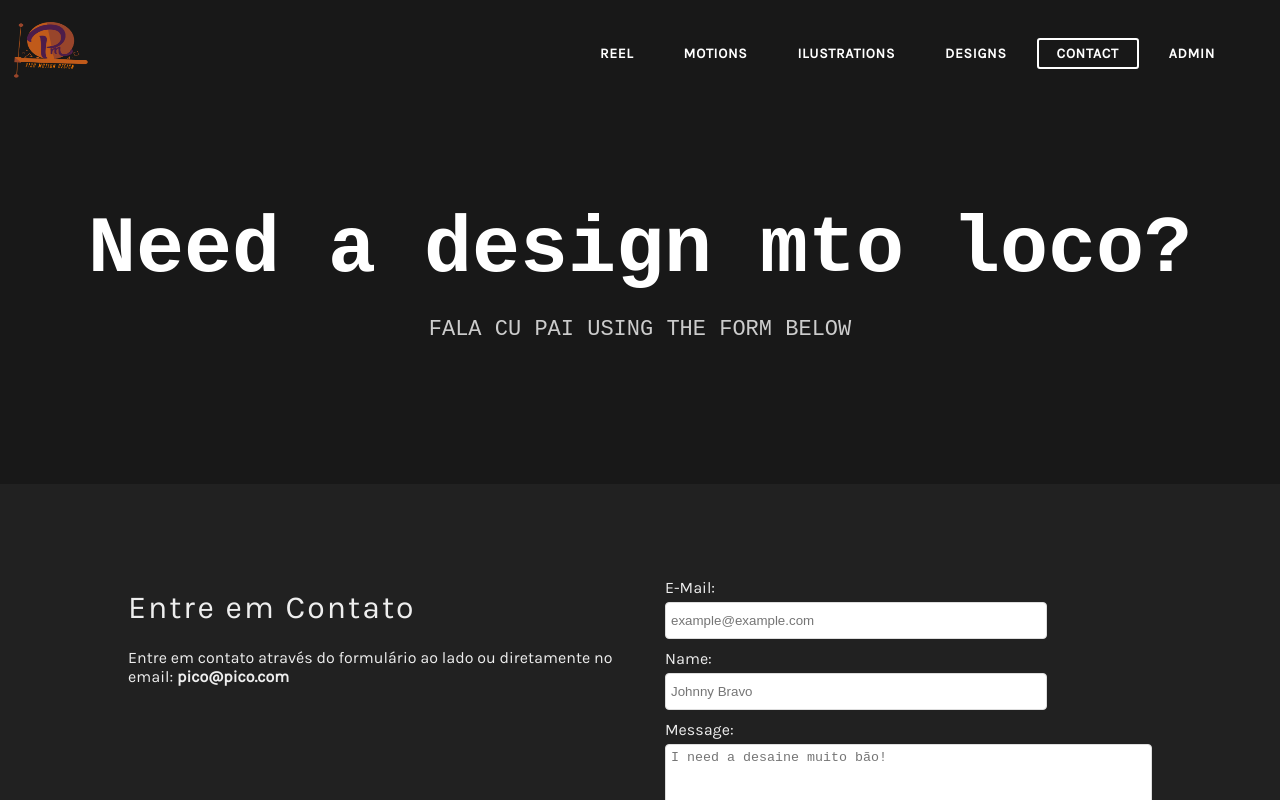
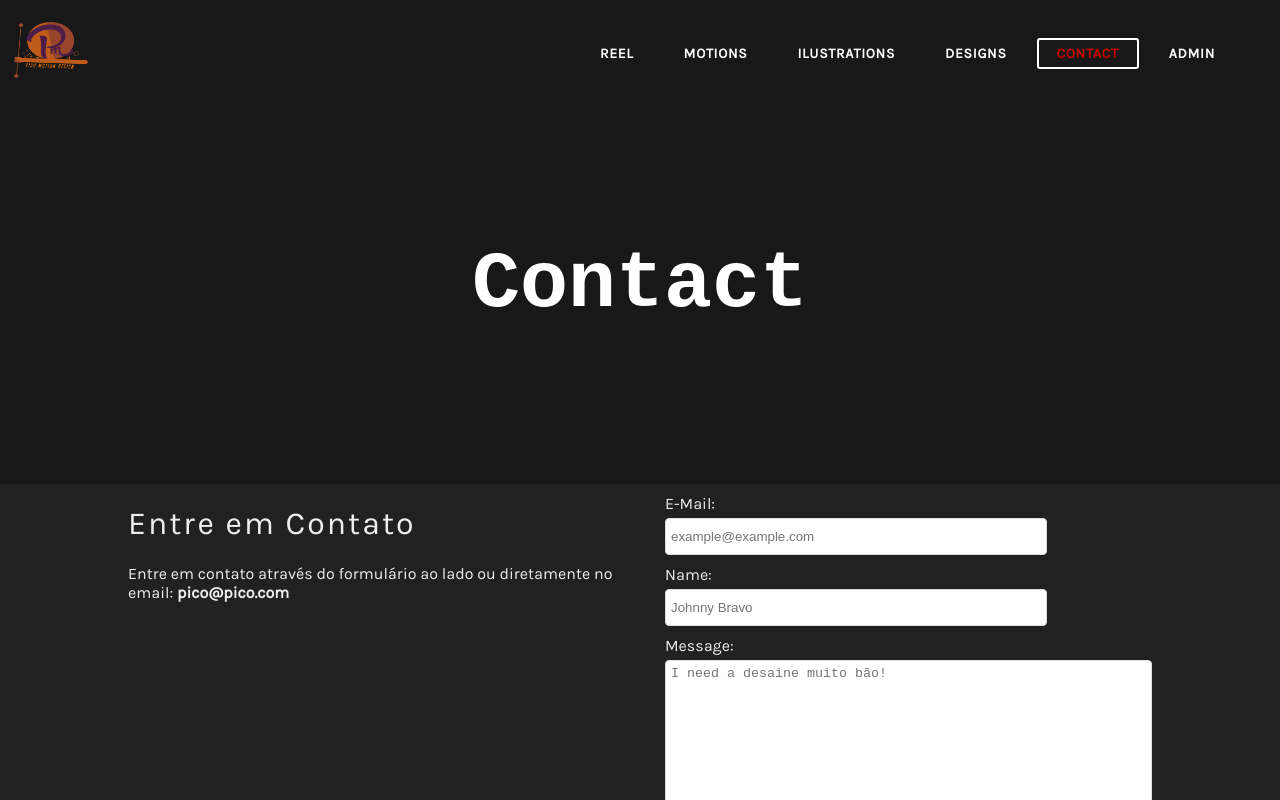
Before and after one commit to luflax/Portfolio-icaro-frontend, a React (Create React App) app: page /contact in a window 1280 px wide. Shown: the top 800 px of the page. Built offline with nearby package versions, Linux system fonts and the light colour scheme.

Commit message:
Mudanças de design pedidas

```diff
--- a/src/pages/contact.jsx
+++ b/src/pages/contact.jsx
@@ -18,8 +18,7 @@ export default props => {
     return (
         <>
             <Banner>
-                <h1>Need a design mto loco?</h1>
-                <h3>Fala cu pai using the form below</h3>
+                <h1>Contact</h1>
             </Banner>
             <div className="pageMargin">
                 <div className="contactMain">
--- a/src/pages/designs.jsx
+++ b/src/pages/designs.jsx
@@ -8,7 +8,6 @@ export default props => (
     <>
         <Banner>
             <h1>Designs</h1>
-            <h3>Aqui fica os convite de festa</h3>
         </Banner>
         <div className="pageMargin">
             <Jobs jobtype='designs'/>
--- a/src/pages/ilustrations.jsx
+++ b/src/pages/ilustrations.jsx
@@ -9,7 +9,6 @@ export default props => (
     <>
         <Banner>
             <h1>Ilustrations</h1>
-            <h3>Rabisco pra carai, pó fala</h3>
         </Banner>
         <div className="pageMargin">
             <Jobs jobtype='ilustrations'/>
--- a/src/pages/motions.css
+++ b/src/pages/motions.css
@@ -1,3 +1,3 @@
 .pageMargin{
-    margin: var(--menu-height) 10% 50px 10%;
+    margin: 0 10% 0 10%;
 }
--- a/src/pages/motions.jsx
+++ b/src/pages/motions.jsx
@@ -11,11 +11,9 @@ export default props => {
     return (
         <>
             <Banner>
-                <h1>Motion Design</h1>
-                <h3>Ó que pica qeu faço ae</h3>
+                <h1>Motions</h1>
             </Banner>
             <div className='pageMargin'>
-                <PageTitle/>
                 <Jobs jobtype='motions'/>
             </div>
             <Footer/>
--- a/src/pages/reel.css
+++ b/src/pages/reel.css
@@ -1,7 +1,12 @@
-.reelContainer h1{
+/*.reelContainer h1{
     text-align: center;
     color: #eee;
     font-size: 2.5em;
     letter-spacing: 2px;
     font-weight: 100;
+}*/
+.reelContainer{
+    border-left: 3px solid #c90000;
+    border-right: 3px solid #c90000;
+    padding: 50px 20px;
 }
--- a/src/pages/reel.jsx
+++ b/src/pages/reel.jsx
@@ -13,16 +13,16 @@ export default props => {
     return (
         <>
             <Banner>
-                <h1>Icaro Silva</h1>
-                <h3>Designer, Motion Designer, Criação de Flyer de Farmácia</h3>
+                <h1>Reel</h1>
             </Banner>
-            <div className="pageMargin reelContainer">
-                <h1>Confira um pouco do meu trabalho</h1>
-                <Video
-                    loop
-                    controls={['PlayPause', 'Seek', 'Time', 'Volume', 'Fullscreen']}>
-                    <source src={ReelVideo} type="video/webm" />
-                </Video>
+            <div className="pageMargin">
+                <div className="reelContainer">
+                    <Video
+                        loop
+                        controls={['PlayPause', 'Seek', 'Time', 'Volume', 'Fullscreen']}>
+                        <source src={ReelVideo} type="video/webm" />
+                    </Video>
+                </div>
             </div>
             <Footer/>
         </>
--- a/src/template/header.css
+++ b/src/template/header.css
@@ -41,8 +41,10 @@
     cursor: pointer;
 }
 .headerButton:hover{
+    color: #c90000;
+    /*border: 2px solid #FFF;*/
+}
+.headerButton.active{
+    color: #c90000;
     border: 2px solid #FFF;
 }
-.headerButton.active{
-    border: 2px solid #FFF;
-}
```
